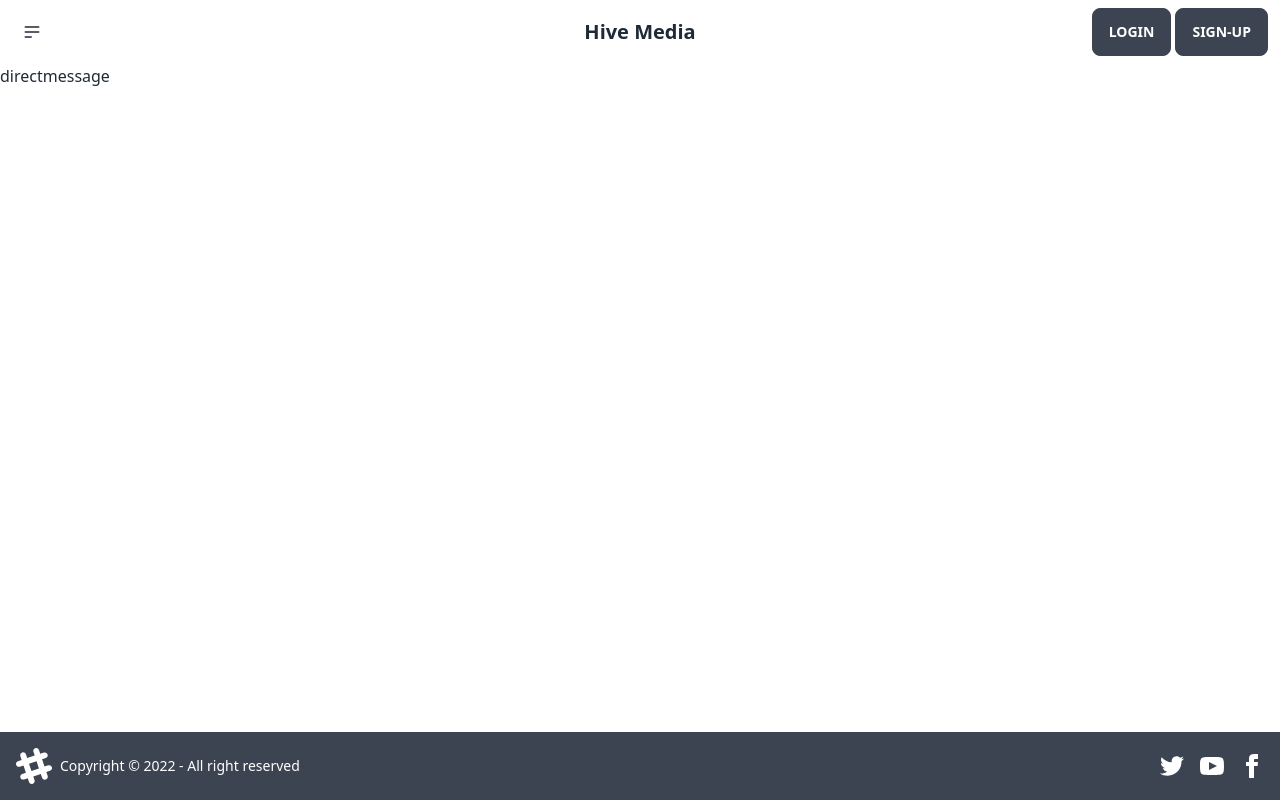
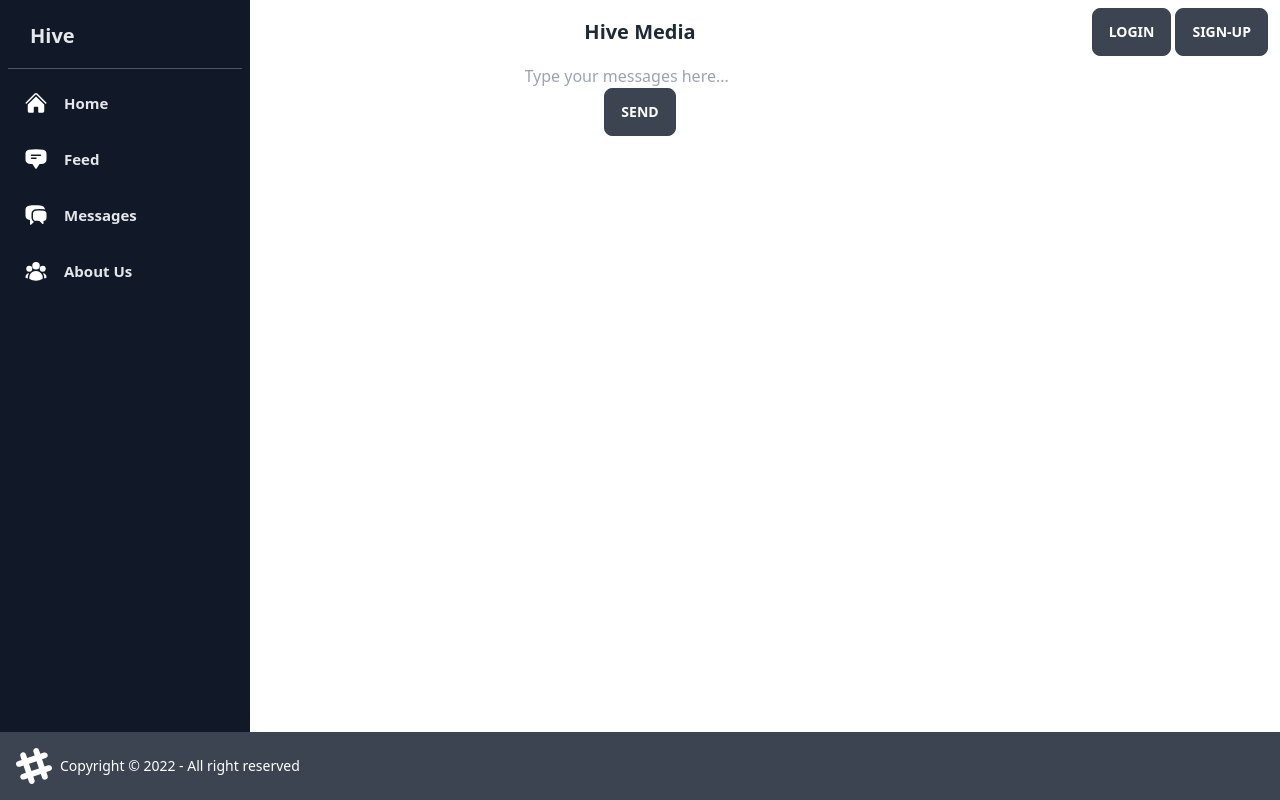
Before and after one commit to slushaholic/pba_media, a Next.js app: page /directmessage in a window 1280 px wide. Built offline with nearby package versions, Linux system fonts and the light colour scheme.

Commit message:
Directmessage
Added basic text

```diff
--- a/pages/_app.js
+++ b/pages/_app.js
@@ -1,22 +1,57 @@
 import '../styles/globals.css'
 import Link from 'next/link'
+import '../styles/navbar.css'
 
 function MyApp({ Component, pageProps }) {
   return (
     <>
+    <title>Hive Media</title>
      <div className="navbar bg-base-100">
   <div className="navbar-start">
-    <div className="dropdown">
-      <label tabIndex={0} className="btn btn-ghost btn-circle">
-        <svg xmlns="http://www.w3.org/2000/svg" className="h-5 w-5" fill="none" viewBox="0 0 24 24" stroke="currentColor"><path strokeLinecap="round" strokeLinejoin="round" strokeWidth="2" d="M4 6h16M4 12h16M4 18h7" /></svg>
-      </label>
-      <ul tabIndex={0} className="menu menu-compact dropdown-content mt-3 p-2 shadow bg-base-100 rounded-box w-52">
-        <li><a href="/">Home</a></li>
-        <li><a href="/feed">Feed</a></li>
-        <li><a href="/directmessage">Messages</a></li>
-        <li><a href="/about">About</a></li>
+  <div className="sidebar fixed top-0 bottom-0 lg:left-0 p-2 w-[250px] overflow-y-auto text-center bg-gray-900">
+    <div className="text-gray-100 text-xl">
+      <div className="p-2.5 mt-1 flex items-center">
+        <h1 className="font-bold text-gray-200 text-[20px] ml-3">Hive</h1>
+      </div>
+      <div className="my-2 bg-gray-600 h-[1px]" />
+    </div>
+
+    <div className="p-2.5 mt-3 flex items-center rounded-md px-4 duration-300 cursor-pointer hover:bg-blue-600 text-white">
+    <svg xmlns="http://www.w3.org/2000/svg" viewBox="0 0 24 24" fill="currentColor" className="w-6 h-6">
+  <path d="M11.47 3.84a.75.75 0 011.06 0l8.69 8.69a.75.75 0 101.06-1.06l-8.689-8.69a2.25 2.25 0 00-3.182 0l-8.69 8.69a.75.75 0 001.061 1.06l8.69-8.69z" />
+  <path d="M12 5.432l8.159 8.159c.03.03.06.058.091.086v6.198c0 1.035-.84 1.875-1.875 1.875H15a.75.75 0 01-.75-.75v-4.5a.75.75 0 00-.75-.75h-3a.75.75 0 00-.75.75V21a.75.75 0 01-.75.75H5.625a1.875 1.875 0 01-1.875-1.875v-6.198a2.29 2.29 0 00.091-.086L12 5.43z" /></svg>
+      <ul>
+        <li><a className="text-[15px] ml-4 text-gray-200 font-bold" href='/'>Home</a></li>
       </ul>
     </div>
+
+    <div className="p-2.5 mt-3 flex items-center rounded-md px-4 duration-300 cursor-pointer hover:bg-blue-600 text-white">
+    <svg xmlns="http://www.w3.org/2000/svg" viewBox="0 0 24 24" fill="currentColor" className="w-6 h-6">
+        <path fillRule="evenodd" d="M4.848 2.771A49.144 49.144 0 0112 2.25c2.43 0 4.817.178 7.152.52 1.978.292 3.348 2.024 3.348 3.97v6.02c0 1.946-1.37 3.678-3.348 3.97a48.901 48.901 0 01-3.476.383.39.39 0 00-.297.17l-2.755 4.133a.75.75 0 01-1.248 0l-2.755-4.133a.39.39 0 00-.297-.17 48.9 48.9 0 01-3.476-.384c-1.978-.29-3.348-2.024-3.348-3.97V6.741c0-1.946 1.37-3.68 3.348-3.97zM6.75 8.25a.75.75 0 01.75-.75h9a.75.75 0 010 1.5h-9a.75.75 0 01-.75-.75zm.75 2.25a.75.75 0 000 1.5H12a.75.75 0 000-1.5H7.5z" clipRule="evenodd" /></svg>
+      <ul>
+        <li><a className="text-[15px] ml-4 text-gray-200 font-bold" href='/feed'>Feed</a></li>
+      </ul>
+    </div>
+
+    <div className="p-2.5 mt-3 flex items-center rounded-md px-4 duration-300 cursor-pointer hover:bg-blue-600 text-white">
+    <svg xmlns="http://www.w3.org/2000/svg" viewBox="0 0 24 24" fill="currentColor" className="w-6 h-6">
+  <path d="M4.913 2.658c2.075-.27 4.19-.408 6.337-.408 2.147 0 4.262.139 6.337.408 1.922.25 3.291 1.861 3.405 3.727a4.403 4.403 0 00-1.032-.211 50.89 50.89 0 00-8.42 0c-2.358.196-4.04 2.19-4.04 4.434v4.286a4.47 4.47 0 002.433 3.984L7.28 21.53A.75.75 0 016 21v-4.03a48.527 48.527 0 01-1.087-.128C2.905 16.58 1.5 14.833 1.5 12.862V6.638c0-1.97 1.405-3.718 3.413-3.979z" />
+  <path d="M15.75 7.5c-1.376 0-2.739.057-4.086.169C10.124 7.797 9 9.103 9 10.609v4.285c0 1.507 1.128 2.814 2.67 2.94 1.243.102 2.5.157 3.768.165l2.782 2.781a.75.75 0 001.28-.53v-2.39l.33-.026c1.542-.125 2.67-1.433 2.67-2.94v-4.286c0-1.505-1.125-2.811-2.664-2.94A49.392 49.392 0 0015.75 7.5z" /></svg>
+      <ul>
+        <i className="bi bi-house-door-fill" />
+        <li><a className="text-[15px] ml-4 text-gray-200 font-bold" href='/directmessage'>Messages</a></li>
+      </ul>
+    </div>
+
+    <div className="p-2.5 mt-3 flex items-center rounded-md px-4 duration-300 cursor-pointer hover:bg-blue-600 text-white">
+    <svg xmlns="http://www.w3.org/2000/svg" viewBox="0 0 24 24" fill="currentColor" className="w-6 h-6">
+  <path fillRule="evenodd" d="M8.25 6.75a3.75 3.75 0 117.5 0 3.75 3.75 0 01-7.5 0zM15.75 9.75a3 3 0 116 0 3 3 0 01-6 0zM2.25 9.75a3 3 0 116 0 3 3 0 01-6 0zM6.31 15.117A6.745 6.745 0 0112 12a6.745 6.745 0 016.709 7.498.75.75 0 01-.372.568A12.696 12.696 0 0112 21.75c-2.305 0-4.47-.612-6.337-1.684a.75.75 0 01-.372-.568 6.787 6.787 0 011.019-4.38z" clipRule="evenodd" />
+  <path d="M5.082 14.254a8.287 8.287 0 00-1.308 5.135 9.687 9.687 0 01-1.764-.44l-.115-.04a.563.563 0 01-.373-.487l-.01-.121a3.75 3.75 0 013.57-4.047zM20.226 19.389a8.287 8.287 0 00-1.308-5.135 3.75 3.75 0 013.57 4.047l-.01.121a.563.563 0 01-.373.486l-.115.04c-.567.2-1.156.349-1.764.441z" /></svg>
+      <ul>
+        <li><a className="text-[15px] ml-4 text-gray-200 font-bold" href='/about'>About Us</a></li>
+      </ul>
+    </div>
+  </div>
   </div>
   <div className="navbar-center">
     <a className="btn btn-ghost normal-case text-xl" href="/">Hive Media</a>
@@ -32,19 +67,12 @@ function MyApp({ Component, pageProps }) {
       Sign-Up
    </button>
    </a>
-
   </div>
 </div>
-
 <footer className="footer items-center p-4 bg-neutral text-neutral-content fixed bottom-0">
   <div className="items-center grid-flow-col">
     <svg width="36" height="36" viewBox="0 0 24 24" xmlns="http://www.w3.org/2000/svg" fillRule="evenodd" clipRule="evenodd" className="fill-current"><path d="M22.672 15.226l-2.432.811.841 2.515c.33 1.019-.209 2.127-1.23 2.456-1.15.325-2.148-.321-2.463-1.226l-.84-2.518-5.013 1.677.84 2.517c.391 1.203-.434 2.542-1.831 2.542-.88 0-1.601-.564-1.86-1.314l-.842-2.516-2.431.809c-1.135.328-2.145-.317-2.463-1.229-.329-1.018.211-2.127 1.231-2.456l2.432-.809-1.621-4.823-2.432.808c-1.355.384-2.558-.59-2.558-1.839 0-.817.509-1.582 1.327-1.846l2.433-.809-.842-2.515c-.33-1.02.211-2.129 1.232-2.458 1.02-.329 2.13.209 2.461 1.229l.842 2.515 5.011-1.677-.839-2.517c-.403-1.238.484-2.553 1.843-2.553.819 0 1.585.509 1.85 1.326l.841 2.517 2.431-.81c1.02-.33 2.131.211 2.461 1.229.332 1.018-.21 2.126-1.23 2.456l-2.433.809 1.622 4.823 2.433-.809c1.242-.401 2.557.484 2.557 1.838 0 .819-.51 1.583-1.328 1.847m-8.992-6.428l-5.01 1.675 1.619 4.828 5.011-1.674-1.62-4.829z"></path></svg>
     <p>Copyright © 2022 - All right reserved</p>
-  </div>
-  <div className="grid-flow-col gap-4 md:place-self-center md:justify-self-end">
-    <a><svg xmlns="http://www.w3.org/2000/svg" width="24" height="24" viewBox="0 0 24 24" className="fill-current"><path d="M24 4.557c-.883.392-1.832.656-2.828.775 1.017-.609 1.798-1.574 2.165-2.724-.951.564-2.005.974-3.127 1.195-.897-.957-2.178-1.555-3.594-1.555-3.179 0-5.515 2.966-4.797 6.045-4.091-.205-7.719-2.165-10.148-5.144-1.29 2.213-.669 5.108 1.523 6.574-.806-.026-1.566-.247-2.229-.616-.054 2.281 1.581 4.415 3.949 4.89-.693.188-1.452.232-2.224.084.626 1.956 2.444 3.379 4.6 3.419-2.07 1.623-4.678 2.348-7.29 2.04 2.179 1.397 4.768 2.212 7.548 2.212 9.142 0 14.307-7.721 13.995-14.646.962-.695 1.797-1.562 2.457-2.549z"></path></svg></a>
-    <a><svg xmlns="http://www.w3.org/2000/svg" width="24" height="24" viewBox="0 0 24 24" className="fill-current"><path d="M19.615 3.184c-3.604-.246-11.631-.245-15.23 0-3.897.266-4.356 2.62-4.385 8.816.029 6.185.484 8.549 4.385 8.816 3.6.245 11.626.246 15.23 0 3.897-.266 4.356-2.62 4.385-8.816-.029-6.185-.484-8.549-4.385-8.816zm-10.615 12.816v-8l8 3.993-8 4.007z"></path></svg></a>
-    <a><svg xmlns="http://www.w3.org/2000/svg" width="24" height="24" viewBox="0 0 24 24" className="fill-current"><path d="M9 8h-3v4h3v12h5v-12h3.642l.358-4h-4v-1.667c0-.955.192-1.333 1.115-1.333h2.885v-5h-3.808c-3.596 0-5.192 1.583-5.192 4.615v3.385z"></path></svg></a>
   </div>
 </footer>
     <Component {...pageProps} />
@@ -52,3 +80,36 @@ function MyApp({ Component, pageProps }) {
   )
 }
 export default MyApp
+
+
+{ <div className="navbar bg-base-100">
+<div className="navbar-start">
+  <div className="dropdown">
+    <label tabIndex={0} className="btn btn-ghost btn-circle">
+      <svg xmlns="http://www.w3.org/2000/svg" className="h-5 w-5" fill="none" viewBox="0 0 24 24" stroke="currentColor"><path strokeLinecap="round" strokeLinejoin="round" strokeWidth="2" d="M4 6h16M4 12h16M4 18h7" /></svg>
+    </label>
+    <ul tabIndex={0} className="menu menu-compact dropdown-content mt-3 p-2 shadow bg-base-100 rounded-box w-52">
+      <li><a href="/">Home</a></li>
+      <li><a href="/feed">Feed</a></li>
+      <li><a href="/directmessage">Messages</a></li>
+      <li><a href="/about">About</a></li>
+    </ul>
+  </div>
+</div>
+<div className="navbar-center">
+  <a className="btn btn-ghost normal-case text-xl" href="/">Hive Media</a>
+</div>
+<div className="navbar-end">
+<a href='/login'>
+  <button type="submit" value="Input" class="btn" href="/login">
+    Login
+ </button>
+</a>
+ <a href='/register'>
+  <button class="btn mx-1" type="submit" value="Input">
+    Sign-Up
+ </button>
+ </a>
+</div>
+</div>
+}
--- a/pages/about.js
+++ b/pages/about.js
@@ -3,16 +3,14 @@
 export default function About() {
     return (
    <>
-   <div
-  id="team"
-  className="section relative pt-20 pb-8 md:pt-16 bg-white dark:bg-gray-800"
+   <div id="team" className="section center pt-20 pb-8 md:pt-16 dark:bg-gray-800"
 >
   <div className="container xl:max-w-6xl mx-auto px-4">
     {/* section header */}
     <header className="text-center mx-auto mb-12">
-      <h2 className="text-2xl leading-normal mb-2 font-bold text-gray-800 dark:text-gray-100">
+      <h1 className="text-2xl leading-normal mb-2 font-bold text-gray-800 dark:text-gray-100">
         <span className="font-light">PBA</span> Team
-      </h2>
+      </h1>
       <svg
         version="1.1"
         xmlns="http://www.w3.org/2000/svg"
--- a/pages/directmessage.js
+++ b/pages/directmessage.js
@@ -1,7 +1,174 @@
-export default function directmessage() {
+import { Component } from 'react';
+
+class SendButton extends Component{
+    render(){
+      return (<div className="send_message" onClick={this.props.handleClick}>
+                <div className="text text-center">
+                  <button className='btn d-flex'>Send</button>
+                </div>
+              </div>);
+    }
+}
+
+class MessageTextBoxContainer extends Component{
+  render(){
+    return(
+      <div className="rounded text-center">
+        <input id="msg_input" className="message_input" placeholder="Type your messages here..." value={this.props.message} onChange={this.props.onChange} onKeyPress={this.props._handleKeyPress}/>
+      </div>
+    );
+  }
+}
+
+class Avartar extends Component {
+  render(){
+    return(
+      <div className="avatar"/>
+    );
+  }
+}
+
+class BotMessageBox extends Component{
+  constructor(props) {
+    super(props);
+  }
+  render(){
+    return(
+      <li className="message left appeared">
+        <Avartar></Avartar>
+        <div className="text_wrapper">
+            <div className="text text-center color: black">{this.props.message}</div>
+        </div>
+      </li>
+    );
+  }
+}
+
+class UserMessageBox extends Component{
+  constructor(props) {
+    super(props);
+
+  }
+  render(){
+    return(
+      <li className={`message ${this.props.appearance} appeared`}>
+        <Avartar></Avartar>
+        <div className="text_wrapper">
+            <div className="text">{this.props.message}</div>
+        </div>
+      </li>
+    );
+  }
+}
+
+class MessagesContainer extends Component{
+  constructor(props) {
+    super(props);
+    this.createBotMessages = this.createBotMessages.bind(this);
+  }
+
+  scrollToBottom = () => {
+    var el = this.refs.scroll;
+    el.scrollTop = el.scrollHeight;
+  }
+
+  componentDidMount() {
+    this.scrollToBottom();
+  }
+
+  componentDidUpdate() {
+    this.scrollToBottom();
+  }
+
+  createBotMessages(){
+    console.log(this.props.messages);
+    return this.props.messages.map((message, index) =>
+       <UserMessageBox key={index} message={message["message"]} appearance={message["isbotmessage"] ? "left": "right"}/>
+    );
+  }
+
+  render(){
+
+    return(
+      <ul className="messages text-center" ref="scroll">
+        {this.createBotMessages()}
+      </ul>
+    );
+  }
+}
+
+
+class directmessage extends Component {
+  constructor(props){
+    super(props);
+    this.state = {"messages": [], "current_message":""}
+    this.handleClick = this.handleClick.bind(this);
+    this._handleKeyPress = this._handleKeyPress.bind(this);
+    this.onChange = this.onChange.bind(this);
+    this.addMessageBox = this.addMessageBox.bind(this);
+  }
+
+
+  addMessageBox(enter=true){
+    let messages = this.state.messages;
+    let current_message = this.state.current_message;
+    console.log(this.state);
+    if(current_message && enter){
+      messages = [...messages, {"message":current_message}];
+      fetch("http://localhost:5000?message=" + current_message)
+      .then(res => res.json())
+      .then(
+        (result) => {
+          console.log(result);
+          this.setState({
+            messages: [...messages, {"message":result["message"], "isbotmessage":true}]
+          });
+        },
+        (error) => {
+          //do nothing for now
+        }
+      );
+      current_message = ""
+    }
+    this.setState({
+      current_message: current_message,
+      messages
+    });
+
+  }
+
+  handleClick(){
+    this.addMessageBox();
+  }
+
+  onChange(e) {
+    this.setState({
+      current_message: e.target.value
+    });
+  }
+
+    _handleKeyPress(e) {
+    let enter_pressed = false;
+    if(e.key === "Enter"){
+      enter_pressed = true;
+    }
+    this.addMessageBox(enter_pressed)
+  }
+
+  render() {
     return (
-        <>
-        <h1>directmessage</h1>
-        </>
-    )
+      <div className="chat_window">
+        <MessagesContainer messages={this.state.messages}></MessagesContainer>
+        <div className="bottom_wrapper clearfix">
+          <MessageTextBoxContainer
+            _handleKeyPress={this._handleKeyPress}
+            onChange={this.onChange}
+            message={this.state.current_message}></MessageTextBoxContainer>
+          <SendButton handleClick={this.handleClick}></SendButton>
+        </div>
+
+      </div>
+    );
+  }
 }
+export default directmessage;
--- a/pages/feed.js
+++ b/pages/feed.js
@@ -1,7 +1,7 @@
 export default function Feed() {
     return (
         <>
-            <h1>Feed Page</h1>
+            <h1 className='center'>Feed Page</h1>
         </>
     )
 }
--- a/pages/index.js
+++ b/pages/index.js
@@ -3,6 +3,6 @@ import Image from 'next/image'
 import Link from 'next/link'
 export default function Home() {
   return (
-    <h1>Main Page</h1>
+    <h1 className='text-center'>HomePage</h1>
   )
 }
--- a/pages/login.js
+++ b/pages/login.js
@@ -47,7 +47,15 @@ export default function Login() {
             className="bg-black text-white font-bold text-lg hover:bg-gray-700 p-2 mt-8"
           />
         </form>
+
         <div className="text-center pt-12 pb-12">
+        <div className="col-md-12">
+  {" "}
+  <a
+    className="btn btn-md btn-google btn-block text-center btn-outline"href="#">
+    <img src="https://img.icons8.com/color/16/000000/google-logo.png" /> Login using Google
+    </a>{" "}
+  </div>
           <p>
             Don't have an account?{" "}
             <a href="register" className="underline font-semibold">
--- a/pages/register.js
+++ b/pages/register.js
@@ -11,7 +11,7 @@ export default function Register() {
         "\n        @import url('https://fonts.googleapis.com/css?family=Karla:400,700&display=swap');\n\n        .font-family-karla {\n            font-family: karla;\n        }\n    "
     }}
   />
-<div style={{display: 'flex',  justifyContent:'center', alignItems:'center', height: '80vh'}}>
+<div style={{display: 'flex',  justifyContent:'center', alignItems:'center', height: '65vh'}}>
     <div className="w-full md:w-1/2 flex flex-col">
       <div className="flex flex-col justify-center md:justify-start my-auto pt-8 md:pt-0 px-8 md:px-24 lg:px-32">
         <p className="text-center text-3xl">Create an Account!</p>
@@ -30,7 +30,6 @@ export default function Register() {
               className="shadow appearance-none border rounded w-full py-2 px-3 text-gray-700 mt-1 leading-tight focus:outline-none focus:shadow-outline"
             />
           </div>
-          <div className="flex flex-col pt-4">
             <label htmlFor="password" className="text-lg">
               Password
             </label>
@@ -41,7 +40,7 @@ export default function Register() {
               className="shadow appearance-none border rounded w-full py-2 px-3 text-gray-700 mt-1 leading-tight focus:outline-none focus:shadow-outline"
             />
              <label htmlFor="rePassword" className="text-lg">
-              Password
+              Enter Password Again
             </label>
             <input
               type="password"
@@ -49,21 +48,13 @@ export default function Register() {
               placeholder="Enter Password Again"
               className="shadow appearance-none border rounded w-full py-2 px-3 text-gray-700 mt-1 leading-tight focus:outline-none focus:shadow-outline"
             />
-          </div>
+
           <input
             type="submit"
             defaultValue="Log In"
             className="bg-black text-white font-bold text-lg hover:bg-gray-700 p-2 mt-8"
           />
         </form>
-        <div className="text-center pt-12 pb-12">
-          <p>
-            Don't have an account?{" "}
-            <a href="register" className="underline font-semibold">
-              Register here.
-            </a>
-          </p>
-        </div>
       </div>
     </div>
   </div>
```
Also changed, not shown: styles/navbar.css (added).
